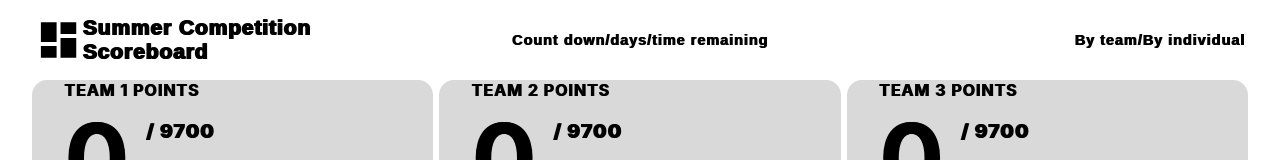
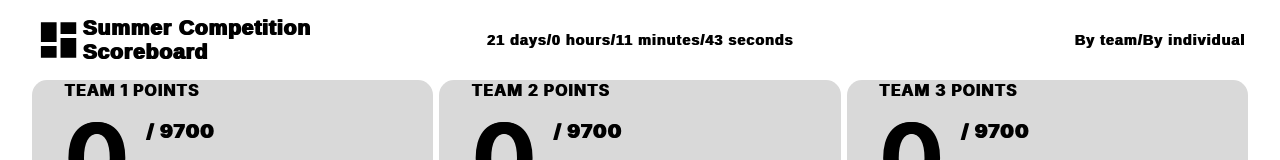
Before and after one commit to anthony-gatti/summer-competition-dashboard, a React (Create React App) app: page / in a window 1280 px wide. Shown: the top 160 px of the page. Built offline with nearby package versions, Linux system fonts and the light colour scheme; no server answers.

Commit message:
Time remaining countdown functional

```diff
--- /dev/null
+++ b/src/components/Countdown.tsx
@@ -0,0 +1,59 @@
+import React, { useState, useEffect } from "react";
+
+interface CountdownProps {
+  targetDate: string;
+}
+
+interface TimeLeft {
+  days: number;
+  hours: number;
+  minutes: number;
+  seconds: number;
+}
+
+const Countdown: React.FC<CountdownProps> = ({ targetDate }) => {
+  const calculateTimeLeft = (): TimeLeft => {
+    const difference = +new Date(targetDate) - +new Date();
+    let timeLeft: TimeLeft = { days: 0, hours: 0, minutes: 0, seconds: 0 };
+
+    if (difference > 0) {
+      timeLeft = {
+        days: Math.floor(difference / (1000 * 60 * 60 * 24)),
+        hours: Math.floor((difference / (1000 * 60 * 60)) % 24),
+        minutes: Math.floor((difference / 1000 / 60) % 60),
+        seconds: Math.floor((difference / 1000) % 60),
+      };
+    }
+
+    return timeLeft;
+  };
+
+  const [timeLeft, setTimeLeft] = useState<TimeLeft>(calculateTimeLeft());
+
+  useEffect(() => {
+    const timer = setTimeout(() => {
+      setTimeLeft(calculateTimeLeft());
+    }, 1000);
+
+    return () => clearTimeout(timer);
+  }, [timeLeft]);
+
+  const timerComponents: JSX.Element[] = [];
+
+  Object.keys(timeLeft).forEach((interval, index, array) => {
+    timerComponents.push(
+      <span key={interval}>
+        {(timeLeft as any)[interval]} {interval}
+        {index < array.length - 1 ? "/" : ""}
+      </span>
+    );
+  });
+
+  return (
+    <div className='header-item2'>
+      {timerComponents.length ? timerComponents : <span>Competition Ended!</span>}
+    </div>
+  );
+};
+
+export default Countdown;
--- a/src/components/Header.tsx
+++ b/src/components/Header.tsx
@@ -1,3 +1,4 @@
+import Countdown from './Countdown';
 import './Header.css';
 
 export default function Header() {
@@ -11,7 +12,7 @@ export default function Header() {
                     </svg>Summer Competition Scoreboard
                 </span>
             </div>
-            <div className='header-item2'>Count down/days/time remaining</div>
+            <Countdown targetDate="2024-08-02T17:30:00" />
             <div className='header-item3'>By team/By individual</div>
         </div>
     );
```
